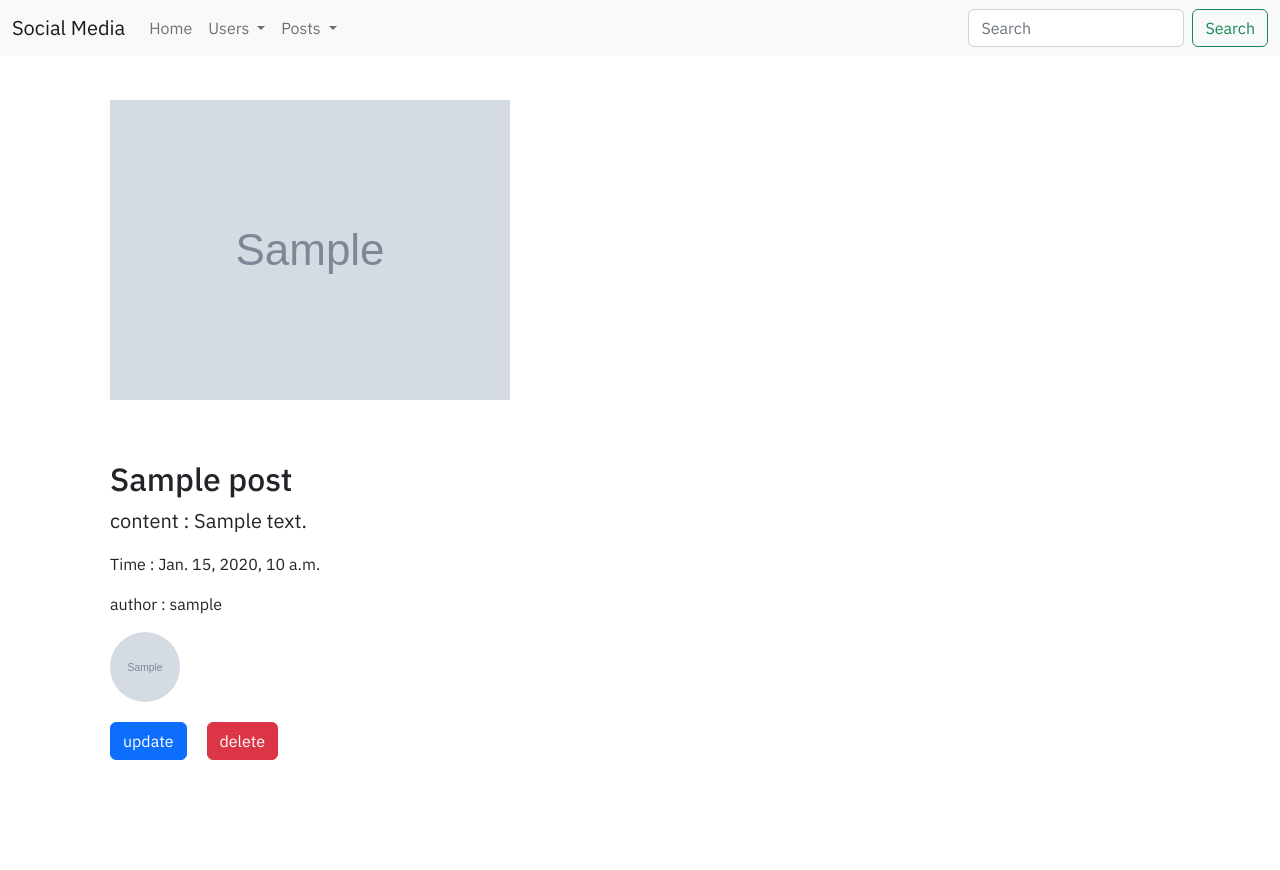
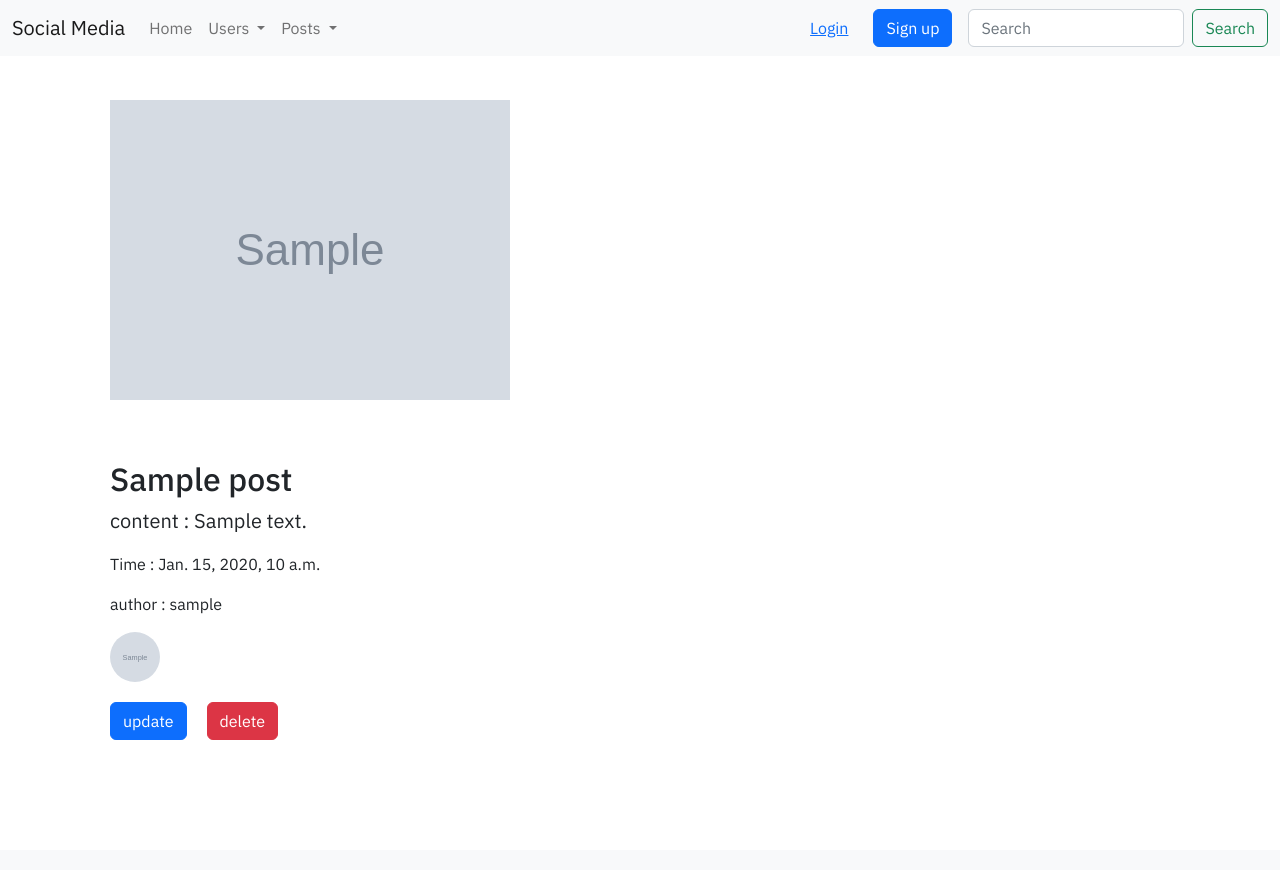
Before and after one commit to Abulfadl-Ahmadi/backend-Django, a Django app: page /post/1/ in a window 1280 px wide. After the commit the page ends 740 px from the top, so only its background shows below. Run offline with Django 4.2, Linux system fonts and the light colour scheme; tables that the repository leaves empty hold one stand-in row (values such as "Sample post"); grey boxes marked "Sample" are stand-in pictures.

Commit message:
add logout & add loging/signup to navbar

```diff
--- a/backend/templates/base.html
+++ b/backend/templates/base.html
@@ -1,7 +1,10 @@
+<!-- https://mdbootstrap.com/docs/standard/extended/login/ -->
+
+
 <!DOCTYPE html>
 <html lang="en">
 <head>
-	<title>SOCIAL MEDIA</title>
+    <title>Social Media {% block title %}{% endblock %}</title>
 	<meta charset="utf-8">
 	<meta name="viewport" content="width=device-width, initial-scale=1">
 	<link href="https://cdn.jsdelivr.net/npm/bootstrap@5.2.2/dist/css/bootstrap.min.css" rel="stylesheet" >
@@ -34,14 +37,19 @@
             text-decoration: none
         }
 
-        .post {
+        .margin-100 {
             margin: 100px;
         }
 
         .profile-pic {
-            border-radius: 70px;
-            width: 70px;
-            height: 70px;
+            border-radius: 50px;
+            width: 50px;
+            height: 50px;
+        }
+
+        .user-name {
+            margin-right: 10px;
+            margin-left: 10px;
         }
     </style>
 </head>
@@ -79,6 +87,32 @@
                         </ul>
                     </li>
                 </ul>
+
+                {% if user.is_authenticated %}
+                    <img class="profile-pic" src="{{ user.image_url }}" alt="" >
+                    <div class="user-name" >{{user.username}}</div>
+                    <a href="{% url 'user-logout' %}">
+                        <button type="button" class="btn btn-primary me-3">
+                            Logout
+                        </button>
+                    </a>
+
+                {% else %}
+                <div class="d-flex align-items-center">
+                    <a href="{% url 'user-login' %}">
+                        <button type="button" class="btn btn-link px-3 me-2">
+                            Login
+                        </button>
+                    </a>
+                    <a href="{% url 'user-create' %}">
+                        <button type="button" class="btn btn-primary me-3">
+                            Sign up
+                        </button>
+                    </a>
+
+                </div>
+                {% endif %}
+
                 <form class="d-flex" role="search">
                     <input class="form-control me-2" type="search" placeholder="Search" aria-label="Search">
                     <button class="btn btn-outline-success" type="submit">Search</button>
@@ -88,7 +122,7 @@
       </nav>
     </div>
 
-    <div>
+    <div class="margin-100" >
         {% block content %}
 
         {% endblock %}
--- a/backend/templates/post/create.html
+++ b/backend/templates/post/create.html
@@ -4,7 +4,7 @@
 {% block title %}Create New Post{% endblock %}
 
 {% block content %}
-<div class="from-group" style="margin: 100px;">
+<div class="from-group">
     <h1>Create Post Page</h1>
     <form method="post" enctype="multipart/form-data">
       {% csrf_token %}
--- a/backend/templates/post/detail.html
+++ b/backend/templates/post/detail.html
@@ -3,7 +3,7 @@
 {% block content %}
 
 
-<div class="post">
+<div>
     <div class="detail">
         <img src="{{ post.image_url|default_if_none:'#' }}" alt="">
         <h2 style="margin-top: 60px;" >{{post.title}}</h2>
--- a/backend/templates/user/create.html
+++ b/backend/templates/user/create.html
@@ -11,7 +11,7 @@
 		{{ register_form|crispy }}
 		<button class="btn btn-primary" type="submit">Create</button>
 	</form>
-	<p class="text-center">If you already have an account, <a href="/login">login</a> instead.</p>
+	<p class="text-center">If you already have an account, <a href="{% url 'user-login' %}">login</a> instead.</p>
 </div>
 
 {% endblock %}
--- a/backend/user/urls.py
+++ b/backend/user/urls.py
@@ -9,6 +9,7 @@
     path('user/<int:pk>/update/', UpdateUser.as_view(), name='user-update'),
     path('user/<int:pk>/delete/', DeleteUser.as_view(), name='user-delete'),
     path("user/login", login_request, name="user-login"),
+    path('logout', logout_request, name="user-logout")
 
 
 
```
Also changed, not shown: backend/user/views.py (+10 -1 lines).
